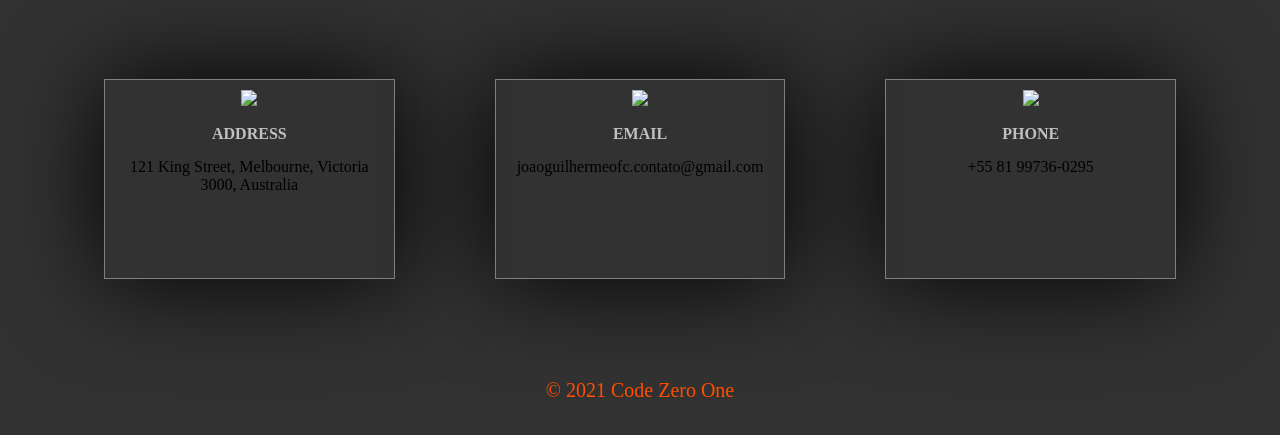
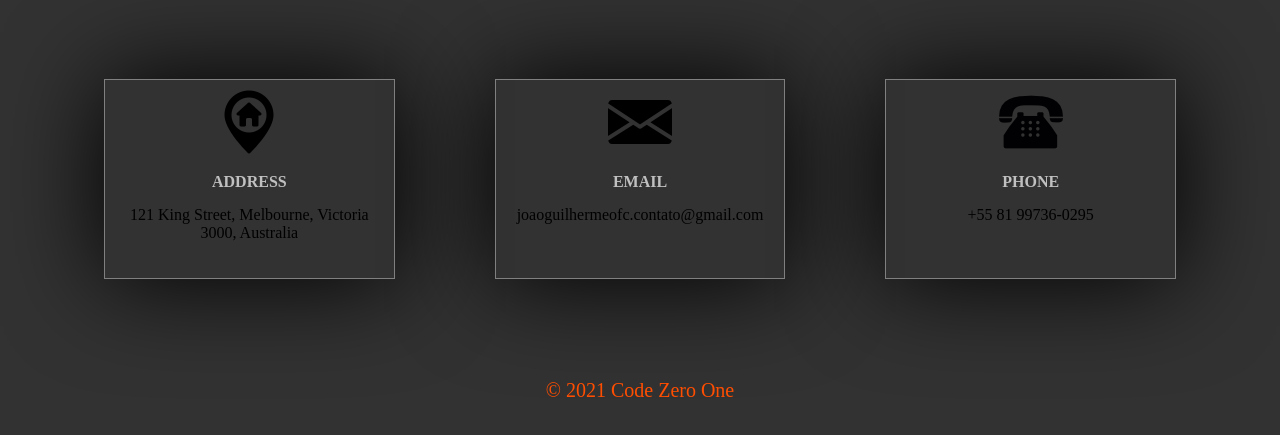
Before and after one commit to Programmer-John/MyProfile, a plain HTML site: page Contact.html in a window 1280 px wide. Shown: the part 235-670 px from the top of the page. Drawn offline with Linux system fonts and the light colour scheme; the site is published under a folder, as on GitHub Pages, so addresses that start at the root find nothing.

Commit message:
Fifteenth Commit :boom:

```diff
--- a/Contact.html
+++ b/Contact.html
@@ -43,7 +43,7 @@
         <div class="main-contact-general">
 
             <div class="main-contact">
-                <div class="icon"> <img src="/Images/homeofc.png"> </div>
+                <div class="icon"> <img src="Images/homeofc.png"> </div>
                 <div class="card-contact">
                     <h4 class="title-contact"> <b> ADDRESS </b> </h4>
                     <p class="text-contact"> 121 King Street, Melbourne, Victoria 3000, Australia </p>
@@ -51,7 +51,7 @@
             </div>
 
             <div class="main-contact">
-                <div class="icon"> <img src="/Images/email.png"> </div>
+                <div class="icon"> <img src="Images/email.png"> </div>
                 <div class="card-contact">
                     <h4 class="title-contact"> <b> EMAIL </b> </h4>
                     <p class="text-contact"> joaoguilhermeofc.contato@gmail.com </p>
@@ -59,7 +59,7 @@
             </div>
 
             <div class="main-contact">
-                <div class="icon"> <img src="/Images/phoneofc.png"> </div>
+                <div class="icon"> <img src="Images/phoneofc.png"> </div>
                 <div class="card-contact">
                     <h4 class="title-contact"> <b> PHONE </b> </h4>
                     <p class="text-contact"> +55 81 99736-0295 </p>
```
Also changed, not shown: index.html (+1 -1 lines).
